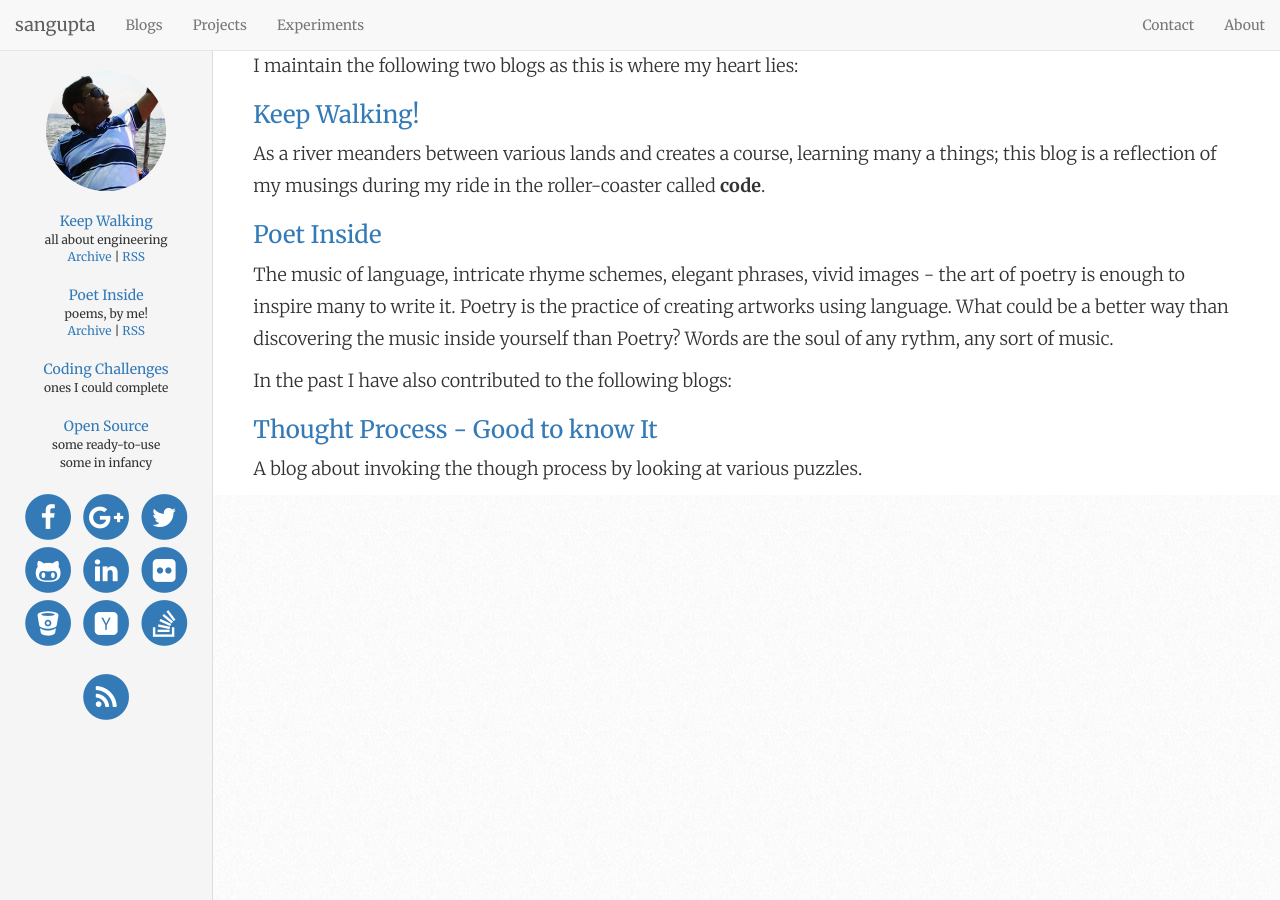
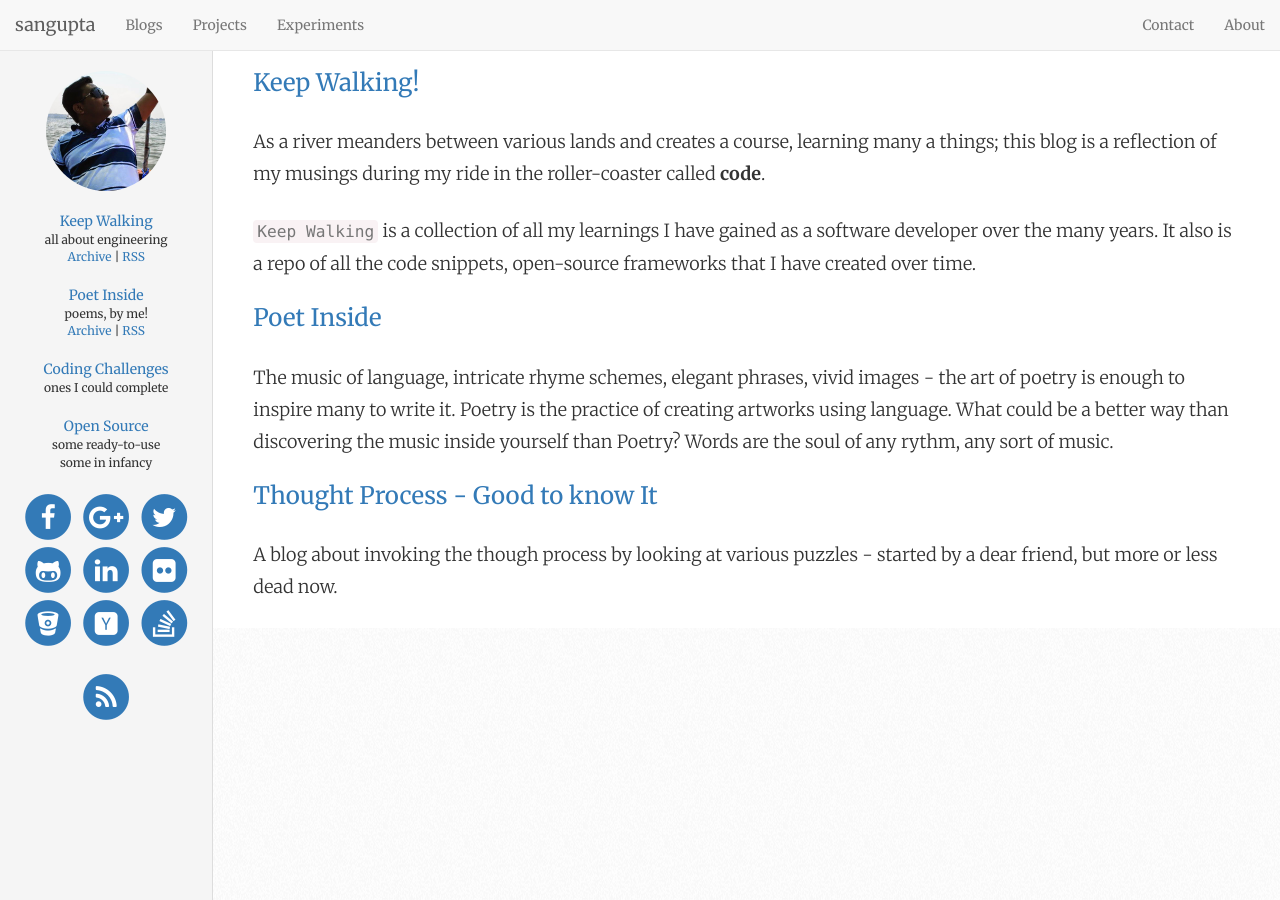
Before and after one commit to sangupta/sangupta.github.io, a Jekyll site: the page built from blogs.md, in a window 1280 px wide and 900 px high. Built offline with Jekyll 4.4.1, drawn with Linux system fonts in a browser that asks for light colours; nearby versions of some CDN libraries; Markdown is read by kramdown in place of the engine named in the settings; comment, search, counter and statistics services are not loaded.

Commit message:
some more styling for pages

```diff
--- a/_includes/blogs.html
+++ b/_includes/blogs.html
@@ -1,5 +1,3 @@
-I maintain the following two blogs as this is where my heart lies:
-
 <h3>
 	<a href="/tech/index.html">Keep Walking!</a>
 </h3>
@@ -7,6 +5,11 @@
 <p>
 As a river meanders between various lands and creates a course, learning many a things; this
 blog is a reflection of my musings during my ride in the roller-coaster called <b>code</b>.
+</p>
+<p>
+<code>Keep Walking</code> is a collection of all my learnings I have gained as a software developer
+over the many years. It also is a repo of all the code snippets, open-source frameworks that I
+have created over time.
 </p>
 
 <h3>
@@ -20,14 +23,11 @@
 Words are the soul of any rythm, any sort of music.
 </p>
 
-<p>
-In the past I have also contributed to the following blogs:
-</p>
-
 <h3>
 	<a href="http://goodtoknowit.blogspot.com/" target="_blank">Thought Process - Good to know It</a>
 </h3>
 
 <p>
-A blog about invoking the though process by looking at various puzzles.
+A blog about invoking the though process by looking at various puzzles - started by a dear friend, but
+more or less dead now.
 </p>
--- a/assets/css/sangupta.css
+++ b/assets/css/sangupta.css
@@ -5,6 +5,21 @@
   padding-top: 50px;
   height: 100%;
   font-family: Merriweather, Georgia, 'Times New Roman', serif;
+}
+h1, h2, h3 {
+  margin-bottom: 30px;
+}
+h4 {
+  font-size: 20px;
+  font-weight: 400;
+}
+h5 {
+  font-size: 18px;
+  font-weight: 400;
+}
+h6 {
+  font-size: 16px;
+  font-weight: 400;
 }
 code {
   color: #777;
@@ -67,6 +82,9 @@
 */
 background-color: white;
 }
+.main p {
+  margin-bottom: 25px;
+}
 .monoDate {
   font-family: Monaco, "Courier New", monospace;
   font-size: 14px;
@@ -83,7 +101,9 @@
   line-height: 54px;
 }
 .main h2 {
-  font-size: 24px;
+  font-size: 36px;
+  text-align: center;
+  font-weight: 400;
 }
 .post-content p, .page-content p {
   padding-top: 30px;
```
